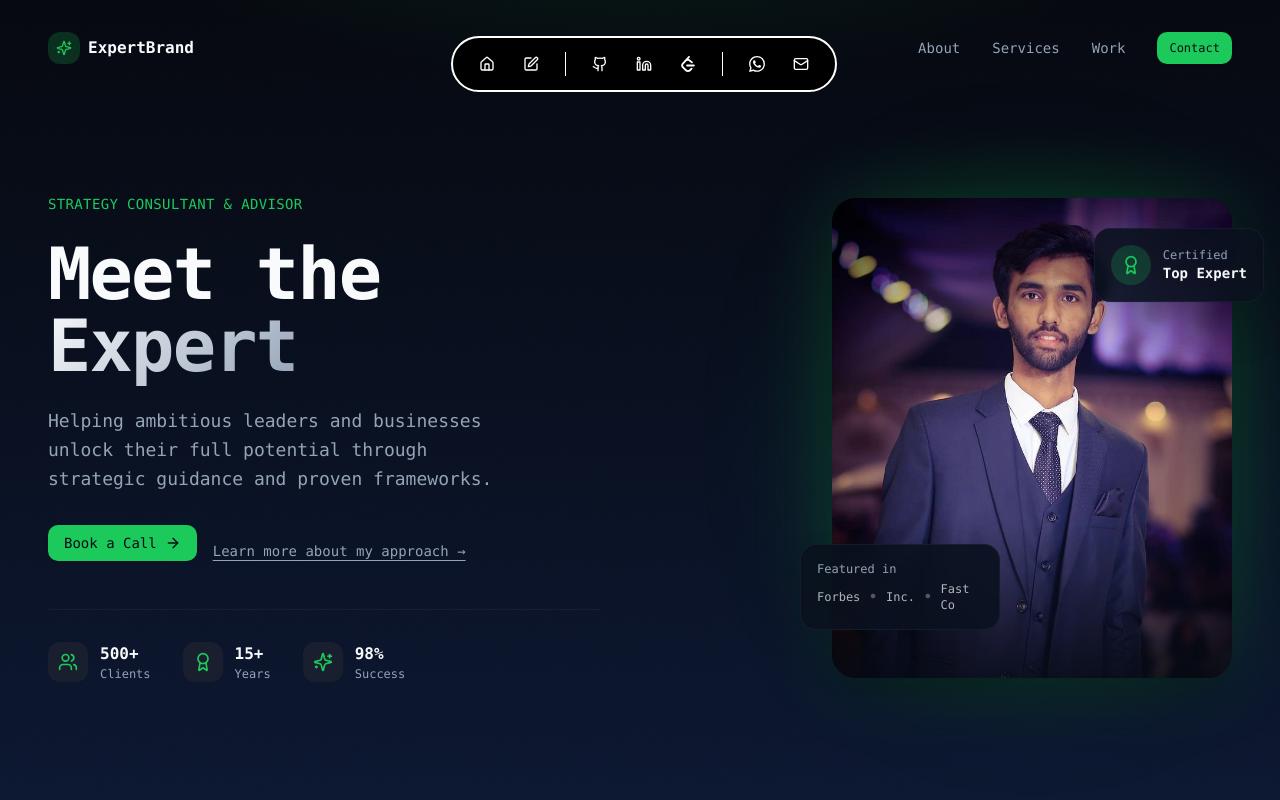
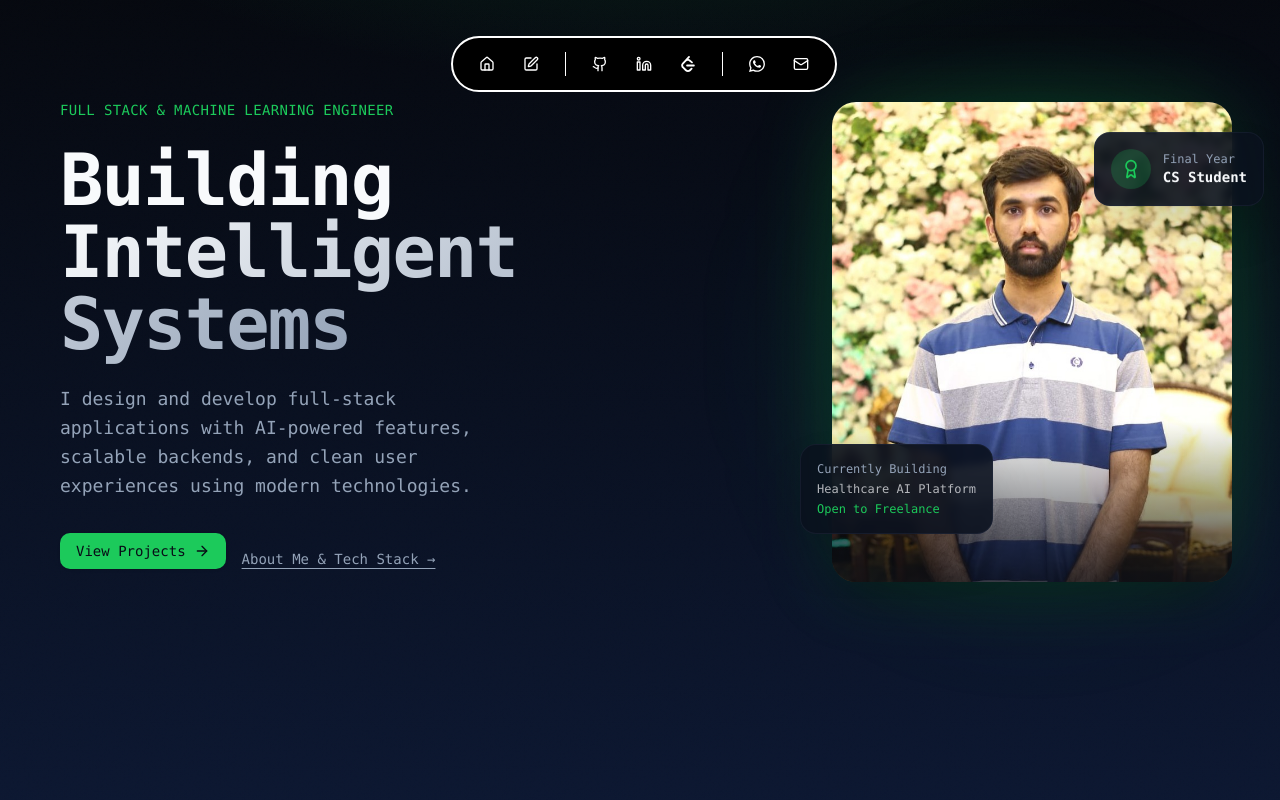
Before and after one commit to abdulmoiz248/Abdul-Moiz, a Next.js app: page / in a window 1280 px wide. Shown: the top 800 px of the page. Built offline with nearby package versions, Linux system fonts and the light colour scheme.

Commit message:
updated contirbution display and header

```diff
--- a/src/app/page.tsx
+++ b/src/app/page.tsx
@@ -14,8 +14,6 @@ import { AnimatedSection } from '@/components/AnimatedSection'
 import { useState } from 'react'
 import CertificateModal from '@/components/Certifications/CertificateModal'
 
-
-import ProjectModal from '@/components/Projects/ProjectModal'
 import Head from 'next/head';
 import About from '@/components/Hero/About'
 import EducationSection from '@/components/Education/Education'
--- a/src/components/Contribution/ContributionsDisplay.tsx
+++ b/src/components/Contribution/ContributionsDisplay.tsx
@@ -153,21 +153,7 @@ const DeveloperSection = () => {
                 />
               </div>
 
-              {/* Problem Stats */}
-              <div className="mt-6 grid grid-cols-3 gap-3">
-                <div className="rounded-xl border border-green-500/20 bg-green-500/10 p-3 text-center">
-                  <p className="text-lg font-bold text-green-400">Easy</p>
-                  <p className="text-xs text-muted-foreground">Solved</p>
-                </div>
-                <div className="rounded-xl border border-amber-500/20 bg-amber-500/10 p-3 text-center">
-                  <p className="text-lg font-bold text-amber-400">Medium</p>
-                  <p className="text-xs text-muted-foreground">Solved</p>
-                </div>
-                <div className="rounded-xl border border-red-500/20 bg-red-500/10 p-3 text-center">
-                  <p className="text-lg font-bold text-red-400">Hard</p>
-                  <p className="text-xs text-muted-foreground">Solved</p>
-                </div>
-              </div>
+
 
               {/* View Profile Button */}
               <a
--- a/src/components/Hero/Hero.tsx
+++ b/src/components/Hero/Hero.tsx
@@ -1,16 +1,19 @@
-import { ArrowRight, Award, Users, Sparkles } from "lucide-react";
+import { ArrowRight, Award, Users, Sparkles, Router } from "lucide-react";
 import { Button } from "@/components/ui/button";
 import expertPortrait from "@/assets/expert-portrait.png";
+import { useRouter } from "next/navigation";
+
 
 const stats = [
-  { icon: Users, value: "500+", label: "Clients" },
-  { icon: Award, value: "15+", label: "Years" },
-  { icon: Sparkles, value: "98%", label: "Success" },
+  { icon: Users, value: "20+", label: "Projects" },
+  { icon: Award, value: "5+", label: "Tech Stacks" },
+  { icon: Sparkles, value: "3", label: "AI Models" },
 ];
 
 const HeroSection = () => {
+  const router=useRouter()
   return (
-    <section className="relative min-h-screen gradient-dark noise-overlay overflow-hidden">
+    <section className="relative min-h-screen bg-black gradient-dark noise-overlay overflow-hidden">
       {/* Radial glow effect */}
       <div className="absolute inset-0 gradient-radial-glow" />
 
@@ -25,74 +28,47 @@ const HeroSection = () => {
       />
 
       <div className="relative z-10 container mx-auto px-6 lg:px-12 py-8">
-        {/* Top navigation hint */}
-        <nav className="flex items-center justify-between mb-16 animate-fade-up">
-          <div className="flex items-center gap-2">
-            <div className="w-8 h-8 rounded-lg bg-primary/20 flex items-center justify-center">
-              <Sparkles className="w-4 h-4 text-primary" />
-            </div>
-            <span className="font-semibold text-foreground">ExpertBrand</span>
-          </div>
-          <div className="hidden md:flex items-center gap-8">
-            <a href="#about" className="text-muted-foreground hover:text-foreground transition-colors text-sm">About</a>
-            <a href="#services" className="text-muted-foreground hover:text-foreground transition-colors text-sm">Services</a>
-            <a href="#work" className="text-muted-foreground hover:text-foreground transition-colors text-sm">Work</a>
-            <Button  size="sm">Contact</Button>
-          </div>
-        </nav>
+
 
         {/* Main hero content */}
         <div className="grid lg:grid-cols-2 gap-12 lg:gap-20 items-center min-h-[calc(100vh-180px)]">
           {/* Left content */}
-          <div className="order-2 lg:order-1 space-y-8">
+          <div className="order-2 lg:order-1 space-y-8 p-3">
             <div className="space-y-6">
               <p className="text-primary font-medium tracking-wide text-sm uppercase animate-fade-up">
-                Strategy Consultant & Advisor
+                Full Stack & Machine Learning Engineer
               </p>
 
               <h1 className="text-4xl sm:text-5xl lg:text-6xl xl:text-7xl font-bold leading-[1.1] tracking-tight animate-fade-up-delay">
-                <span className="text-foreground">Meet the</span>
+                <span className="text-foreground">Building</span>
                 <br />
-                <span className="text-gradient">Expert</span>
+                <span className="text-gradient">Intelligent Systems</span>
               </h1>
 
               <p className="text-lg text-muted-foreground max-w-md leading-relaxed animate-fade-up-delay-2">
-                Helping ambitious leaders and businesses unlock their full potential through strategic guidance and proven frameworks.
+                I design and develop full-stack applications with AI-powered features, scalable backends, and clean user experiences using modern technologies.
               </p>
             </div>
 
             {/* CTA buttons */}
             <div className="flex flex-col sm:flex-row items-start gap-4 animate-fade-up-delay-2">
-              <Button>
-                Book a Call
+              <Button onClick={()=> router.push('/projects')}>
+                View Projects
                 <ArrowRight className="w-5 h-5" />
               </Button>
               <a
-                href="#learn-more"
+                href="#about"
                 className="text-muted-foreground hover:text-foreground transition-colors text-sm underline underline-offset-4 py-4"
               >
-                Learn more about my approach →
+                About Me & Tech Stack →
               </a>
             </div>
 
-            {/* Stats */}
-            <div className="flex items-center gap-8 pt-8 border-t border-border/50 animate-fade-up-delay-2">
-              {stats.map((stat) => (
-                <div key={stat.label} className="flex items-center gap-3">
-                  <div className="w-10 h-10 rounded-xl bg-secondary flex items-center justify-center">
-                    <stat.icon className="w-5 h-5 text-primary" />
-                  </div>
-                  <div>
-                    <p className="font-bold text-foreground">{stat.value}</p>
-                    <p className="text-xs text-muted-foreground">{stat.label}</p>
-                  </div>
-                </div>
-              ))}
-            </div>
+
           </div>
 
           {/* Right content - Portrait */}
-          <div className="order-1 lg:order-2 flex justify-center lg:justify-end animate-fade-up">
+          <div className="order-1 lg:order-2 flex justify-center lg:justify-end animate-fade-up relative z-0">
             <div className="relative">
               {/* Glow behind image */}
               <div className="absolute inset-0 bg-primary/20 blur-[80px] rounded-full transform scale-90" />
@@ -101,7 +77,7 @@ const HeroSection = () => {
               <div className="relative">
                 <div className="relative w-72 h-80 sm:w-80 sm:h-96 lg:w-[400px] lg:h-[480px] rounded-3xl overflow-hidden portrait-glow">
                   <img
-                    src={'/me.jpg'}
+                    src={'/me-2.jpg'}
                     alt="Expert portrait"
                     className="w-full h-full object-cover object-top"
                   />
@@ -116,22 +92,19 @@ const HeroSection = () => {
                       <Award className="w-5 h-5 text-primary" />
                     </div>
                     <div>
-                      <p className="text-xs text-muted-foreground">Certified</p>
-                      <p className="text-sm font-semibold text-foreground">Top Expert</p>
+                      <p className="text-xs text-muted-foreground">Final Year</p>
+                      <p className="text-sm font-semibold text-foreground">CS Student</p>
                     </div>
                   </div>
                 </div>
 
                 {/* Bottom info card */}
                 <div className="absolute -left-4 sm:-left-8 bottom-12 bg-card/90 backdrop-blur-sm border border-border/50 rounded-2xl p-4 shadow-2xl max-w-[200px]">
-                  <p className="text-xs text-muted-foreground mb-1">Featured in</p>
+                  <p className="text-xs text-muted-foreground mb-1">Currently Building</p>
                   <div className="flex items-center gap-2">
-                    <span className="text-xs font-medium text-foreground/70">Forbes</span>
-                    <span className="text-foreground/30">•</span>
-                    <span className="text-xs font-medium text-foreground/70">Inc.</span>
-                    <span className="text-foreground/30">•</span>
-                    <span className="text-xs font-medium text-foreground/70">Fast Co</span>
+                    <span className="text-xs font-medium text-foreground/70">Healthcare AI Platform</span>
                   </div>
+                  <p className="text-xs text-primary mt-1">Open to Freelance</p>
                 </div>
               </div>
             </div>
--- a/src/components/Layouts/Header.tsx
+++ b/src/components/Layouts/Header.tsx
@@ -6,7 +6,7 @@ import Link from "next/link"
 
 export default function Header() {
   return (
-    <div className="w-full fixed z-10 mt-5 mx-1 flex justify-center p-4">
+    <div className="w-full fixed z-50 mt-5 mx-1 flex justify-center p-4">
       <div className="bg-black rounded-full border-white border-2  p-2 flex items-center gap-2">
         <div className="flex items-center gap-2 px-2">
           <Button variant="ghost" size="icon" className="text-white hover:bg-gray-800" asChild>
```
